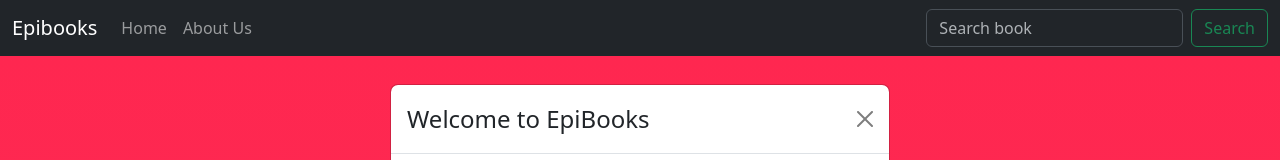
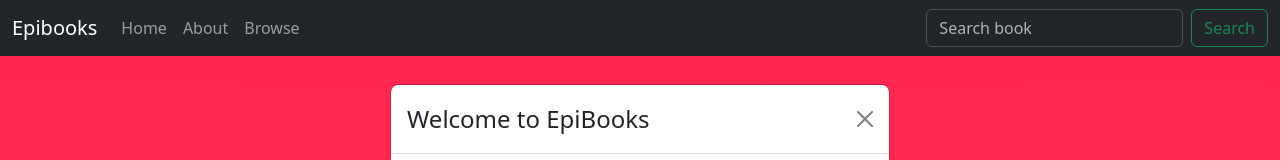
Before and after one commit to Jovelasirot/U3-W1-D4-epibooks, a React (Create React App) app: page / in a window 1280 px wide. Shown: the top 160 px of the page. Built offline with nearby package versions, Linux system fonts and the light colour scheme.

Commit message:
small fixes

```diff
--- a/src/components/CustomNavbar.jsx
+++ b/src/components/CustomNavbar.jsx
@@ -1,7 +1,6 @@
 import Container from "react-bootstrap/Container";
 import Nav from "react-bootstrap/Nav";
 import Navbar from "react-bootstrap/Navbar";
-
 import Form from "react-bootstrap/Form";
 import Button from "react-bootstrap/Button";
 
@@ -17,7 +16,8 @@ const CustomNavbar = () => (
           navbarScroll
         >
           <Nav.Link href="#action1">Home</Nav.Link>
-          <Nav.Link href="#action2">About Us</Nav.Link>
+          <Nav.Link href="#action2">About</Nav.Link>
+          <Nav.Link href="#action2">Browse</Nav.Link>
         </Nav>
         <Form className="d-flex">
           <Form.Control
```
